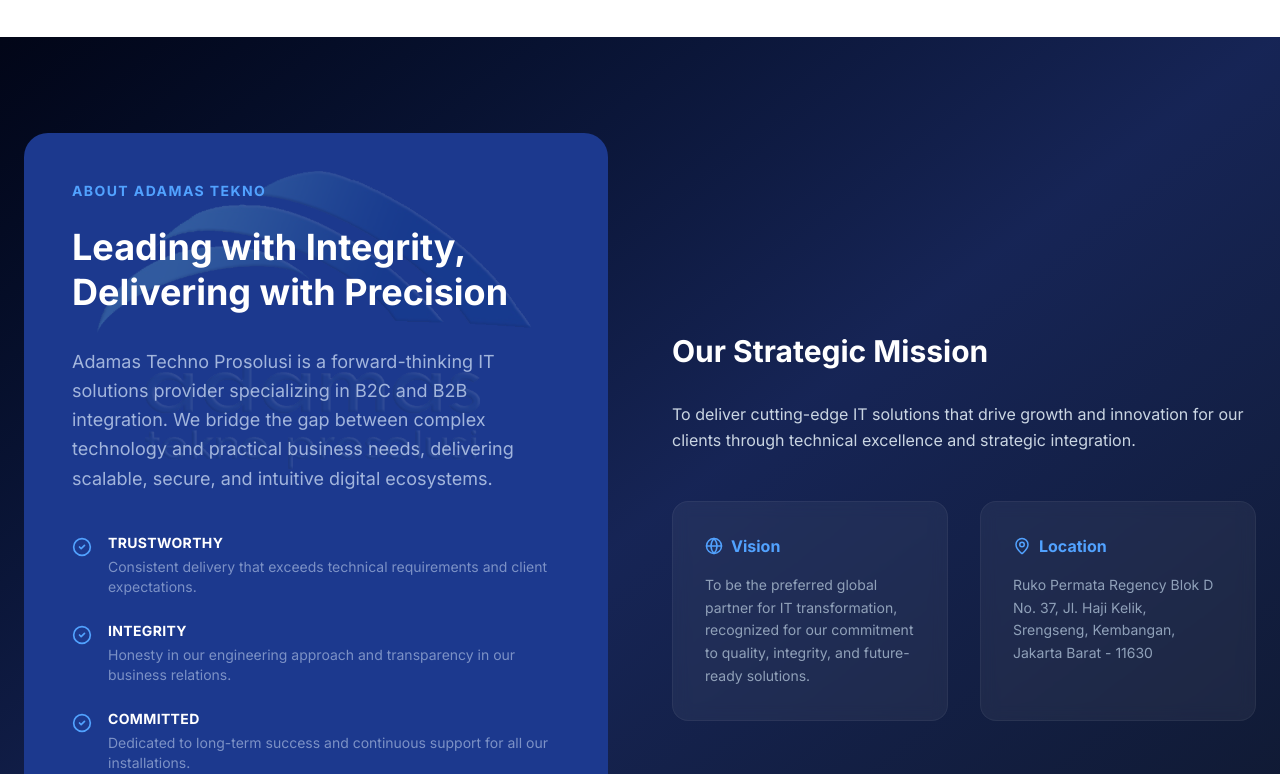
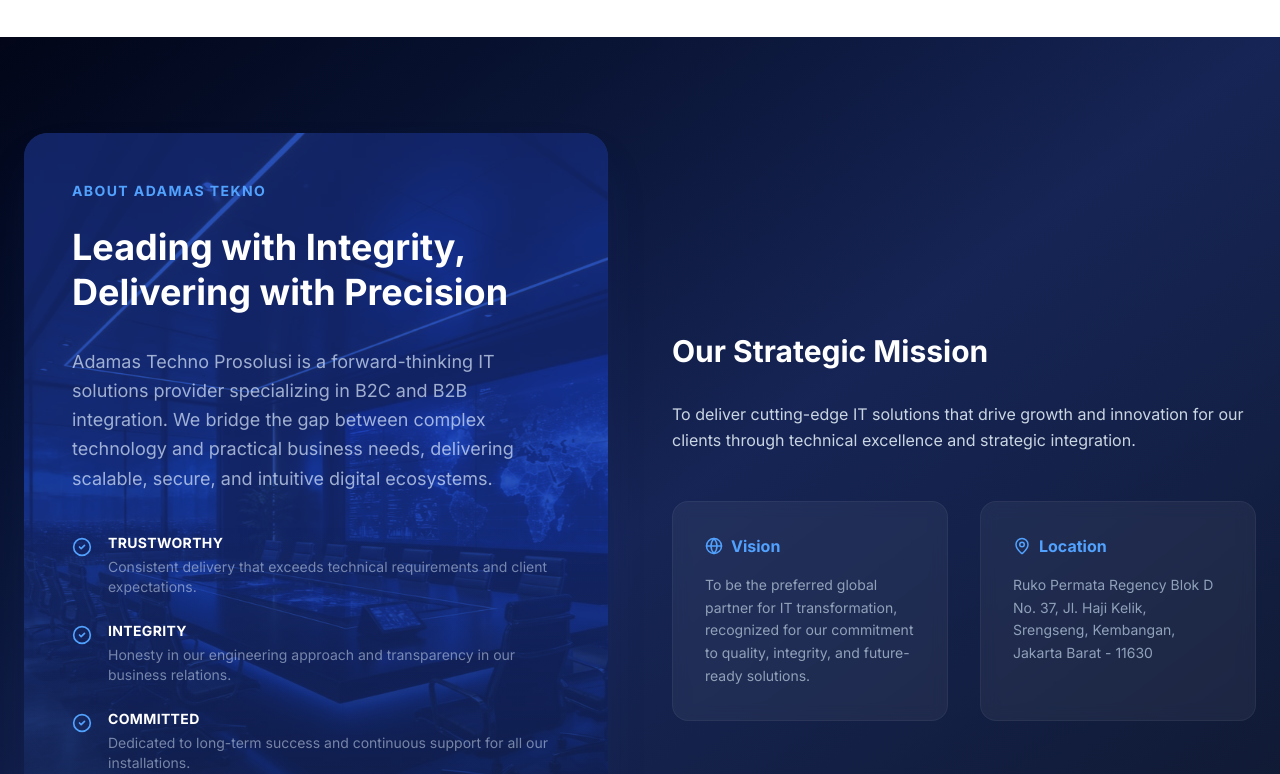
Before and after one commit to M1ngsan636/adamascorporate, a React (Vite) app: page / in a window 1280 px wide. Shown: the part 1660-2434 px from the top of the page. Built offline with nearby package versions, Linux system fonts and the light colour scheme; a web font is replaced by a local one.

Commit message:
Fix image format to .jpg and increase opacity for visibility

```diff
--- a/src/components/Templates/Corporate.tsx
+++ b/src/components/Templates/Corporate.tsx
@@ -28,7 +28,7 @@
 import GoogleMap from '../GoogleMap';
 import logo from '../../assets/logo.png';
 import heroVideo from '../../assets/hero-video.mp4';
-import aboutUsImage from '../../assets/about-us.png';
+import aboutUsImage from '../../assets/about-us.jpg';
 
 const iconMap: Record<string, any> = {
   Cloud,
@@ -202,8 +202,9 @@
         <div className="max-w-7xl mx-auto px-6">
           <div className="flex flex-col lg:flex-row gap-16 items-center">
             <div className="lg:w-1/2 relative">
-              <div className="bg-blue-900 rounded-3xl p-12 relative overflow-hidden">
-                <img src={aboutUsImage} className="absolute inset-0 opacity-20 object-cover" alt="Building" />
+              <div className="bg-blue-900 rounded-3xl p-12 relative overflow-hidden shadow-2xl shadow-blue-900/20">
+                <img src={aboutUsImage} className="absolute inset-0 opacity-40 object-cover w-full h-full mix-blend-overlay" alt="Boardroom" />
+                <div className="absolute inset-0 bg-gradient-to-t from-slate-900 via-transparent to-transparent opacity-60" />
                 <div className="relative z-10">
                   <span className="text-blue-400 font-bold text-sm uppercase tracking-widest block mb-6">About Adamas Tekno</span>
                   <h2 className="text-4xl font-bold text-white mb-8 leading-tight">Leading with Integrity, Delivering with Precision</h2>
--- a/src/constants.ts
+++ b/src/constants.ts
@@ -1,4 +1,4 @@
-import aboutUsImage from './assets/about-us.png';
+import aboutUsImage from './assets/about-us.jpg';
 
 export const COMPANY_DATA = {
   name: "Adamas Techno Prosolusi",
```
Also changed, not shown: src/assets/about-us.jpg (added).
